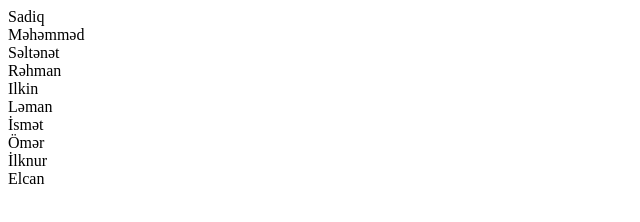
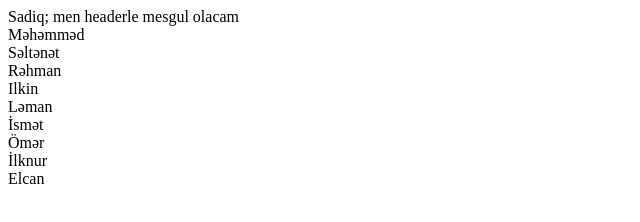
Before and after one commit to shakompk1/magazine, a plain HTML site: page src/index.html in a window 1280 px wide. Shown: the whole page, without its empty margins (0-640 px from the left). Drawn offline with Linux system fonts and the light colour scheme.

Commit message:
cumle elave etmisem

```diff
--- a/src/index.html
+++ b/src/index.html
@@ -9,7 +9,7 @@
 </head>
 
 <body>
-    <header>Sadiq</header>
+    <header>Sadiq; men headerle mesgul olacam</header>
     <main>
         <section>Məhəmməd</section>
         <section>
```
